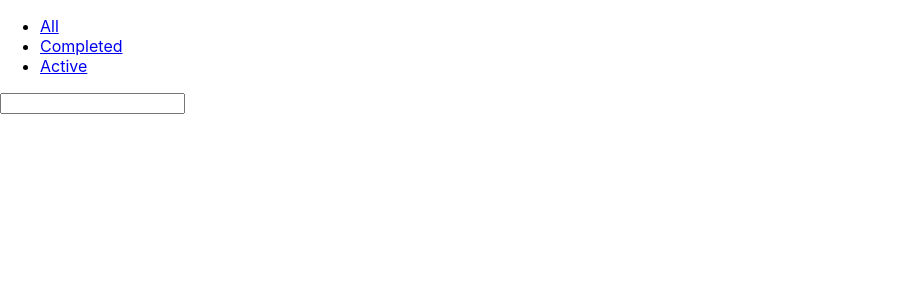
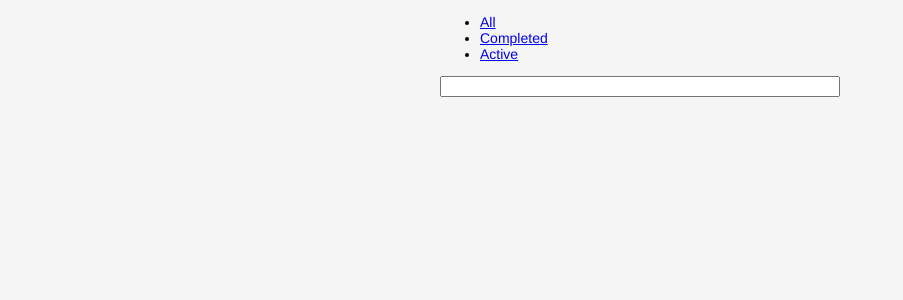
Before and after one commit to yhor1e/react-todos, a React (Create React App) app: page / in a window 1280 px wide. Shown: the top 300 px of the page, without its empty margins (0-903 px from the left). Built offline with nearby package versions, Linux system fonts and the light colour scheme.

Commit message:
import css

```diff
--- a/src/App.css
+++ b/src/App.css
@@ -1,3 +1,64 @@
+html,
+body {
+  margin: 0;
+  padding: 0;
+}
+
+body {
+  font: 14px 'Helvetica Neue', Helvetica, Arial, sans-serif;
+  font-family: 'Helvetica Neue', Helvetica, Arial, sans-serif;
+  background-color: #f5f5f5;
+  min-width: 230px;
+  max-width: 400px;
+  margin: 0 auto;
+}
+
+.App > input {
+  width: 98%;
+}
+
+.App ul li {
+  position: relative;
+  margin: 4px 0;
+}
+
+.App ul li p {
+  display: inline-block;
+  margin: 0;
+  padding: 0 0 0 25px;
+  vertical-align: middle;
+}
+
+.App ul li input[type='text'] {
+  margin: 0 0 0 25px;
+}
+
+.App ul li input[type='checkbox'] {
+  position: absolute;
+  left: 0;
+  vertical-align: middle;
+}
+
+.App ul button {
+  color: grey;
+  position: absolute;
+  right: 0;
+  margin: 0;
+  vertical-align: middle;
+  -webkit-appearance: none;
+  border: 0;
+  background-color: inherit;
+}
+
+.App ul button:hover {
+  color: black;
+}
+
+.App ul {
+  list-style-type: none;
+  padding: 0;
+}
+
 .done {
   text-decoration: line-through;
   color: grey;
```
Also changed, not shown: 2 other files (tests, documents, lock files or other folders).
